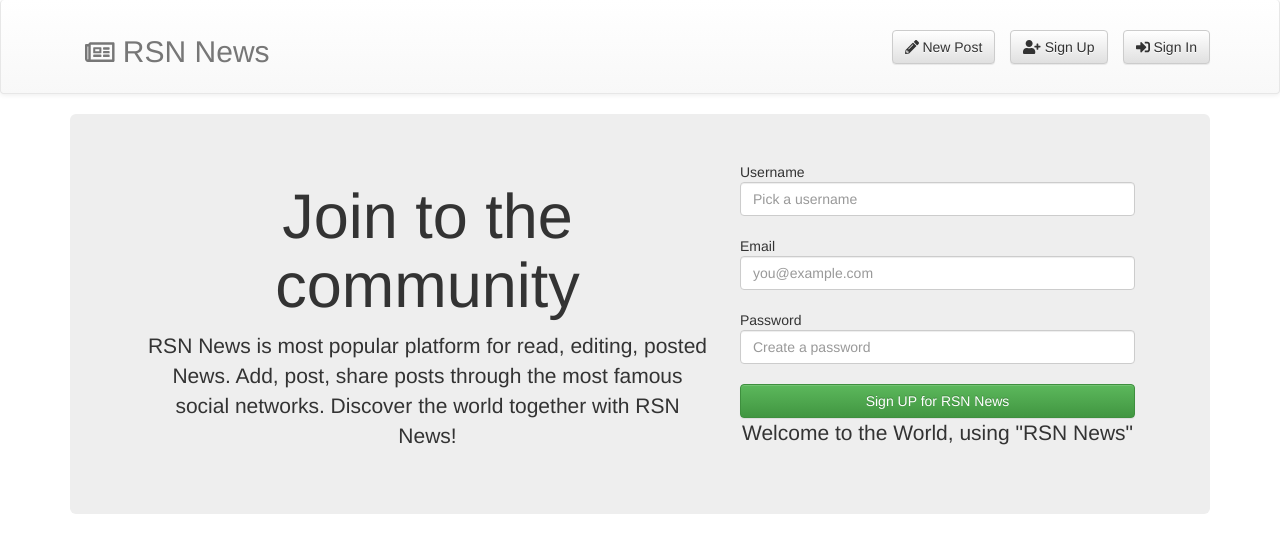
After one commit to HVLLOWe3n/RSN-News, a Django app: page /signup/ in a window 1280 px wide. The commit adds this page. Shown: the top 553 px of the page. Run offline with Django 3.2, Linux system fonts and the light colour scheme; some libraries are stand-ins or nearby versions.

Commit message:
v.0.6 init account application

```diff
--- a/account/forms.py
+++ b/account/forms.py
@@ -6,5 +6,5 @@ class UserForm(forms.ModelForm):
     password = forms.CharField(widget=forms.PasswordInput)
 
     class Meta:
-        form = User
+        model = User
         fields = ('username', 'email', 'password')
--- a/account/templates/LogUp.html
+++ /dev/null
@@ -1,5 +0,0 @@
-{% extends 'base.html' %}
-
-{% block content %}
-
-{% endblock %}
--- /dev/null
+++ b/account/templates/SignUp.html
@@ -0,0 +1,34 @@
+{% extends 'base.html' %}
+
+{% block content %}
+    <div class="jumbotron col-md-12">
+    <div class="post_block">
+          <div class="col-md-7 text-center">
+            <span><h1 class="alt-h0 text-white lh-condensed-ultra mb-3">Join to the community</h1></span>
+              <p class="alt-lead mb-4">
+              RSN News is most popular platform for read, editing, posted News.
+                Add, post, share posts through the most famous social networks.
+                Discover the world together with RSN News!
+            </p>
+          </div>
+    </div>
+
+
+    <form action="{% url 'sign_up' %}"> {% csrf_token %}
+        <div class="col-md-5 text-right">
+            <div class=text-left><span>Username</span></div>
+            <input type="text" name="username" class="form-control" placeholder="Pick a username" aria-describedby="basic-addon1"><br>
+
+            <div class=text-left><span>Email</span></div>
+            <input type="text" name="email" class="form-control" placeholder="you@example.com" aria-describedby="basic-addon1"><br>
+
+            <div class=text-left><span>Password</span></div>
+            <input type="password" name="password" class="form-control" placeholder="Create a password" aria-describedby="basic-addon1"><br>
+
+            <button type="submit" class="btn btn-primary btn-success f4 btn-block">Sign UP for RSN News</button>
+            <p class="form-control-note mb-0 text-center"> Welcome to the World, using "RSN News"</p>
+        </div>
+    </form>
+
+    </div>
+{% endblock %}
--- a/account/urls.py
+++ b/account/urls.py
@@ -1,6 +1,6 @@
 from django.urls import path
-#from .views import
+from . import views
 
 urlpatterns = [
-
+    path('signup/', views.Sing_Up.as_view(), name='sign_up')
 ]
--- a/account/views.py
+++ b/account/views.py
@@ -1,3 +1,40 @@
 from django.shortcuts import render
+from django.contrib.auth import login, authenticate
+from django.views.generic.base import View
+from django.utils.translation import gettext_lazy
 
-# Create your views here.
+from .forms import UserForm
+
+
+class Sing_Up(View):
+    form_user = UserForm
+
+    def get(self, request):
+        form = self.form_user(None)
+        context = {'form': form}
+
+        return render(request, 'SignUp.html', context)
+
+    def post(self, request):
+        form = self.form_user(request.POST)
+        context = {'form': form}
+
+        if form.is_valid():
+            user = form.save(commit=False)
+
+            username = request.POST['username']
+            email = request.POST['email']
+            password = request.POST['password']
+
+            user.set_password(password)
+
+            user = authenticate(username=username, email=email, password=password)
+
+            if user is not None:
+                if user.is_active:
+                    print('Point Two')
+                    login(request, user)
+
+                    return gettext_lazy('/')
+
+        return render(request, 'SignUp.html', context)
--- a/blog/templates/base.html
+++ b/blog/templates/base.html
@@ -21,8 +21,8 @@
     <nav class="navbar navbar-default navbar-collapse">
         <div class="container">
             <div><a href="/"><span class="navbar-text navbar-left"><h2><i class="far fa-newspaper fa-sm"></i> RSN News</h2></span></a></div>
-            <a href="" class="navbar-text navbar-brand navbar-right"><span class="btn btn-default"><i class="fas fa-sign-in-alt"></i> Log In</span></a>
-            <a href="" class="navbar-text navbar-brand navbar-right"><span class="btn btn-default"><i class="fas fa-user-plus"></i> Log Up</span></a>
+            <a href="" class="navbar-text navbar-brand navbar-right"><span class="btn btn-default"><i class="fas fa-sign-in-alt"></i> Sign In</span></a>
+            <a href="{% url 'sign_up' %}" class="navbar-text navbar-brand navbar-right"><span class="btn btn-default"><i class="fas fa-user-plus"></i> Sign Up</span></a>
             <a href="{% url 'post_new' %}" class="navbar-text navbar-brand navbar-right"><span class="btn btn-default"><i class="fas fa-pencil-alt"></i> New Post</span></a>
 
         </div>
--- a/blog/templates/post_new.html
+++ b/blog/templates/post_new.html
@@ -3,8 +3,8 @@
 {% block content %}
     <form action="" method="post" class="post-form"> {% csrf_token %}
         <div class="col-xs-12 text-center">
-            <input type="text" name="title"><span>{{ form.title }}</span>
-            <input type="text" name="text"><span>{{ form.text }}</span>
+            <span>{{ form.title }}</span>
+            <span>{{ form.text }}</span>
 
             <button class="btn btn-default" type="submit">Publish</button>
         </div>
```
